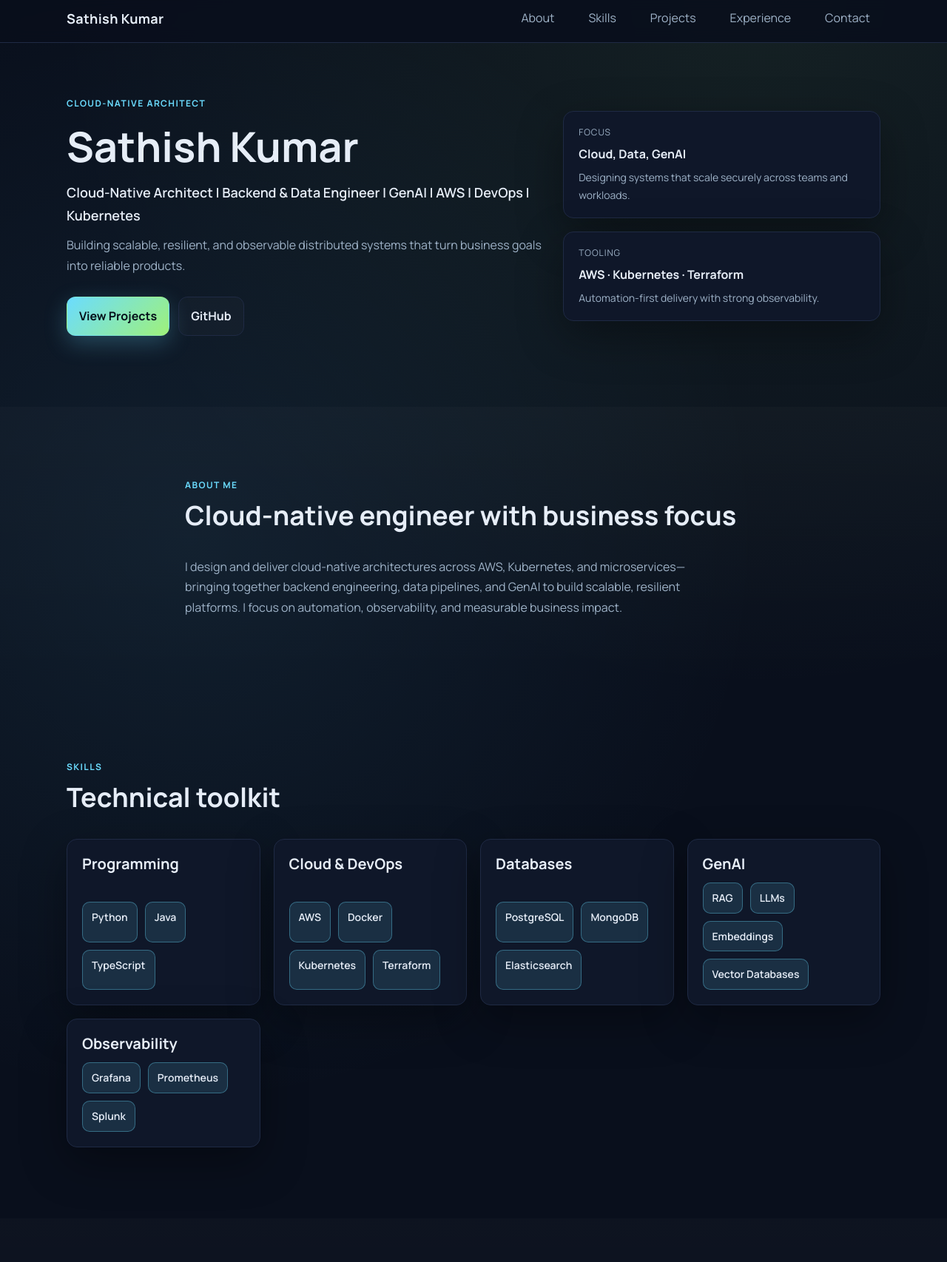
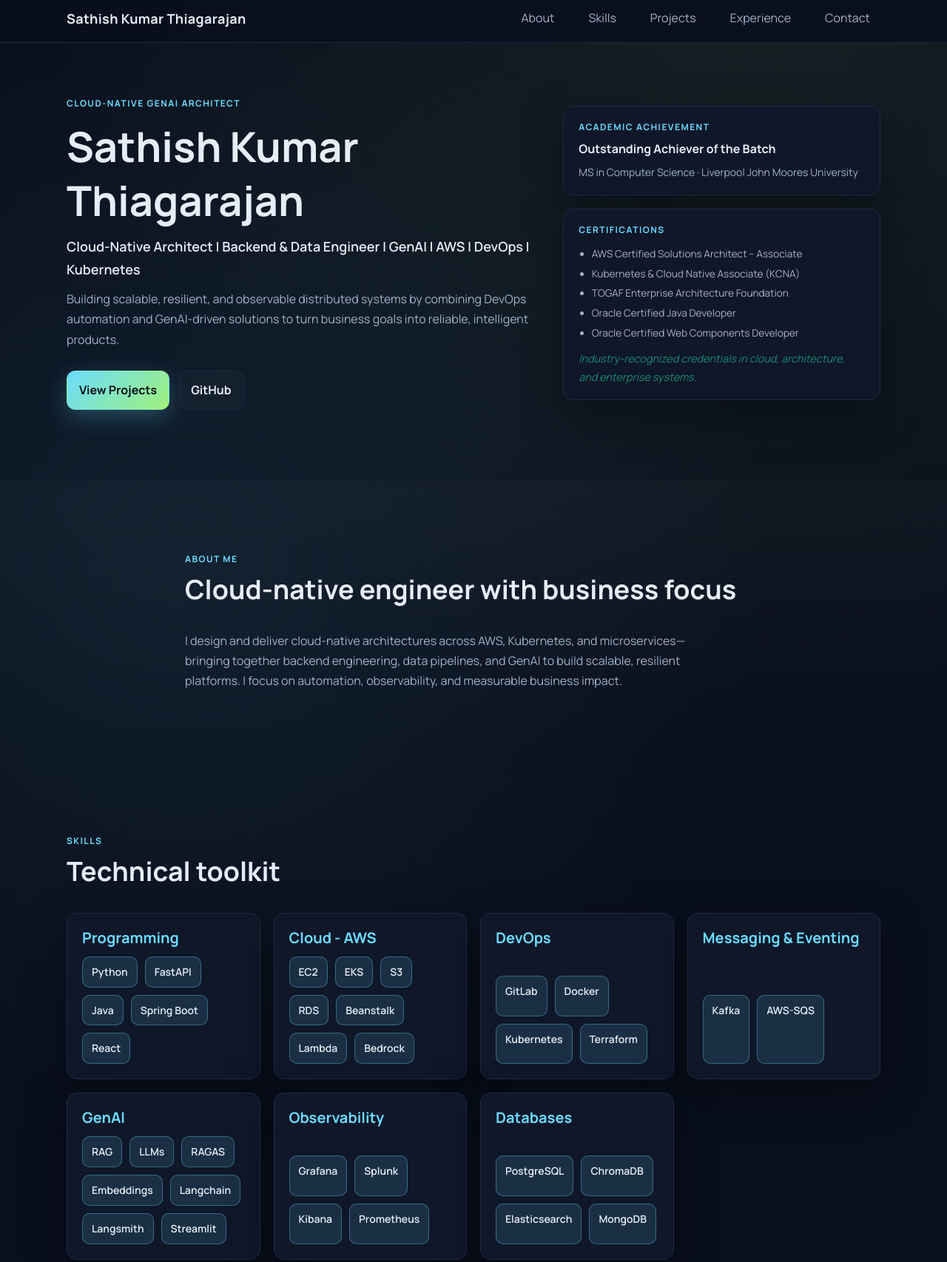
Before and after one commit to satheeshkumart50/portfolio, a plain HTML site: page index.html in a window 1280 px wide. Shown: the part 7-1713 px from the top of the page at 74% size. Drawn offline with Linux system fonts and the light colour scheme.

Commit message:
Update portfolio details and add certification section

```diff
--- a/css/style.css
+++ b/css/style.css
@@ -183,6 +183,25 @@ p {
 .hero__panel {
   display: grid;
   gap: 18px;
+}
+
+.cert-list {
+  margin: 0.75rem 0 0;
+  padding-left: 1.1rem;
+  font-size: 0.85rem;
+  line-height: 1.6;
+  color: var(--text-muted, #a8b0c2);
+}
+
+.cert-list li {
+  margin-bottom: 0.3rem;
+}
+
+.cert-note {
+  font-style: italic;
+  font-size: 0.9rem;
+  color: #1b8a6d; /* softer contrast */
+  margin-top: 0.75rem;
 }
 
 .stat-card {
--- a/index.html
+++ b/index.html
@@ -19,7 +19,7 @@
   <body>
     <header class="site-header">
       <div class="container nav-container">
-        <a class="logo" href="#hero">Sathish Kumar</a>
+        <a class="logo" href="#hero">Sathish Kumar Thiagarajan</a>
         <nav class="site-nav" aria-label="Primary">
           <ul>
             <li><a class="nav-link" href="#about">About</a></li>
@@ -36,21 +36,22 @@
       <section id="hero" class="hero section">
         <div class="container hero-grid">
           <div class="hero__content" data-animate>
-            <p class="eyebrow">Cloud-Native Architect</p>
-            <h1>Sathish Kumar</h1>
+            <p class="eyebrow">Cloud-Native GenAI Architect</p>
+            <h1>Sathish Kumar Thiagarajan</h1>
             <p class="subtitle">
               Cloud-Native Architect | Backend &amp; Data Engineer | GenAI | AWS
               | DevOps | Kubernetes
             </p>
             <p class="tagline">
               Building scalable, resilient, and observable distributed systems
-              that turn business goals into reliable products.
+              by combining DevOps automation and GenAI-driven solutions to turn
+              business goals into reliable, intelligent products.
             </p>
             <div class="cta-group">
               <a class="btn btn-primary" href="#projects">View Projects</a>
               <a
                 class="btn btn-outline"
-                href="https://github.com/sathishkumar"
+                href="https://github.com/satheeshkumart50?tab=repositories"
                 target="_blank"
                 rel="noopener"
                 >GitHub</a
@@ -58,21 +59,27 @@
             </div>
           </div>
           <div class="hero__panel" data-animate>
-            <div class="stat-card">
-              <p class="stat-label">Focus</p>
-              <p class="stat-value">Cloud, Data, GenAI</p>
-              <p class="stat-note">
-                Designing systems that scale securely across teams and
-                workloads.
-              </p>
-            </div>
-            <div class="stat-card">
-              <p class="stat-label">Tooling</p>
-              <p class="stat-value">AWS · Kubernetes · Terraform</p>
-              <p class="stat-note">
-                Automation-first delivery with strong observability.
-              </p>
-            </div>
+          <div class="stat-card stat-card--highlight">
+            <p class="eyebrow">Academic Achievement</p>
+            <p class="stat-value small">Outstanding Achiever of the Batch</p>
+            <p class="stat-note">
+              MS in Computer Science · Liverpool John Moores University
+            </p>
+          </div>
+          <div class="stat-card">
+            <p class="eyebrow">Certifications</p>
+
+            <ul class="cert-list">
+              <li>AWS Certified Solutions Architect – Associate</li>
+              <li>Kubernetes & Cloud Native Associate (KCNA)</li>
+              <li>TOGAF Enterprise Architecture Foundation</li>
+              <li>Oracle Certified Java Developer</li>
+              <li>Oracle Certified Web Components Developer</li>
+            </ul>
+            <p class="cert-note">
+              Industry-recognized credentials in cloud, architecture, and
+                enterprise systems.
+            </p>
           </div>
         </div>
       </section>
@@ -89,6 +96,7 @@
             data pipelines, and GenAI to build scalable, resilient platforms. I
             focus on automation, observability, and measurable business impact.
           </p>
+          </div>
         </div>
       </section>
 
@@ -100,45 +108,71 @@
           </div>
           <div class="skills-grid">
             <article class="skill-card">
-              <h3>Programming</h3>
+              <h3 style="color:#6bdcff;">Programming</h3>
               <div class="badge-row">
                 <span class="badge">Python</span>
+                <span class="badge">FastAPI</span>
                 <span class="badge">Java</span>
-                <span class="badge">TypeScript</span>
+                <span class="badge">Spring Boot</span>
+                <span class="badge">React</span>
               </div>
             </article>
             <article class="skill-card">
-              <h3>Cloud &amp; DevOps</h3>
+              <h3 style="color:#6bdcff;">Cloud - AWS</h3>
               <div class="badge-row">
-                <span class="badge">AWS</span>
+                <span class="badge">EC2</span>
+                <span class="badge">EKS</span>
+                <span class="badge">S3</span>
+                <span class="badge">RDS</span>
+                <span class="badge">Beanstalk</span>
+                <span class="badge">Lambda</span>
+                <span class="badge">Bedrock</span>
+              </div>
+            </article>
+            <article class="skill-card">
+              <h3 style="color:#6bdcff;">DevOps</h3>
+              <div class="badge-row">
+                <span class="badge">GitLab</span>
                 <span class="badge">Docker</span>
                 <span class="badge">Kubernetes</span>
                 <span class="badge">Terraform</span>
               </div>
             </article>
             <article class="skill-card">
-              <h3>Databases</h3>
+              <h3 style="color:#6bdcff;">Messaging &amp; Eventing</h3>
               <div class="badge-row">
-                <span class="badge">PostgreSQL</span>
-                <span class="badge">MongoDB</span>
-                <span class="badge">Elasticsearch</span>
+                <span class="badge">Kafka</span>
+                <span class="badge">AWS-SQS</span>
               </div>
             </article>
             <article class="skill-card">
-              <h3>GenAI</h3>
+              <h3 style="color:#6bdcff;">GenAI</h3>
               <div class="badge-row">
                 <span class="badge">RAG</span>
                 <span class="badge">LLMs</span>
+                <span class="badge">RAGAS</span>
                 <span class="badge">Embeddings</span>
-                <span class="badge">Vector Databases</span>
+                <span class="badge">Langchain</span>
+                <span class="badge">Langsmith</span>
+                <span class="badge">Streamlit</span>
               </div>
             </article>
             <article class="skill-card">
-              <h3>Observability</h3>
+              <h3 style="color:#6bdcff;">Observability</h3>
               <div class="badge-row">
                 <span class="badge">Grafana</span>
+                <span class="badge">Splunk</span>
+                <span class="badge">Kibana</span>
                 <span class="badge">Prometheus</span>
-                <span class="badge">Splunk</span>
+              </div>
+            </article>
+            <article class="skill-card">
+              <h3 style="color:#6bdcff;">Databases</h3>
+              <div class="badge-row">
+                <span class="badge">PostgreSQL</span>
+                <span class="badge">ChromaDB</span>
+                <span class="badge">Elasticsearch</span>
+                <span class="badge">MongoDB</span>
               </div>
             </article>
           </div>
@@ -289,15 +323,6 @@
           </div>
           <ul class="contact-list">
             <li>
-              <span class="contact-label" aria-hidden="true">Email</span>
-              <a
-                class="link"
-                href="mailto:sathish@example.com"
-                aria-label="Email Sathish"
-                >sathish@example.com</a
-              >
-            </li>
-            <li>
               <span class="contact-label" aria-hidden="true">LinkedIn</span>
               <a
                 class="link"
@@ -305,23 +330,23 @@
                 target="_blank"
                 rel="noopener"
                 aria-label="LinkedIn profile"
-                >linkedin.com/in/sathishkumar</a
+                >linkedin.com/in/satheeshkumarthiagarajan/</a
               >
             </li>
             <li>
               <span class="contact-label" aria-hidden="true">GitHub</span>
               <a
                 class="link"
-                href="https://github.com/sathishkumar"
+                href="https://github.com/satheeshkumart50?tab=repositories"
                 target="_blank"
                 rel="noopener"
                 aria-label="GitHub profile"
-                >github.com/sathishkumar</a
+                >github.com/satheeshkumart50</a
               >
             </li>
             <li>
               <span class="contact-label" aria-hidden="true">Location</span>
-              <span class="body-text">USA</span>
+              <span class="body-text">Denver, Colorado, USA</span>
             </li>
           </ul>
         </div>
```
